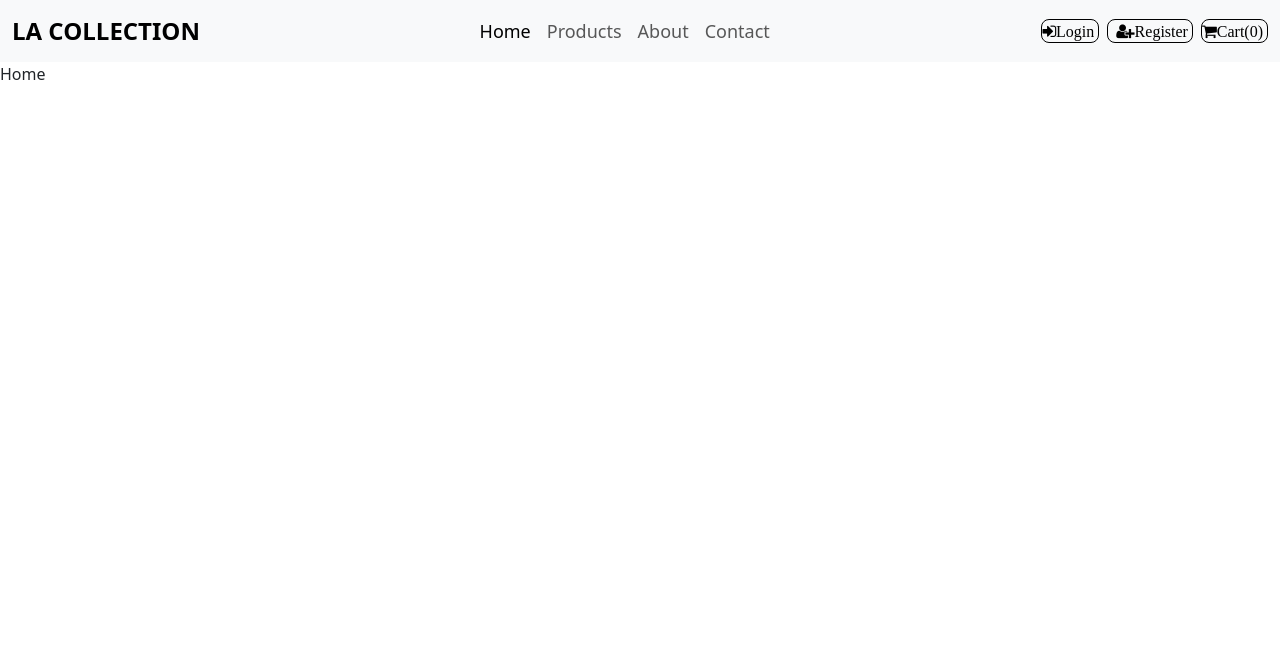
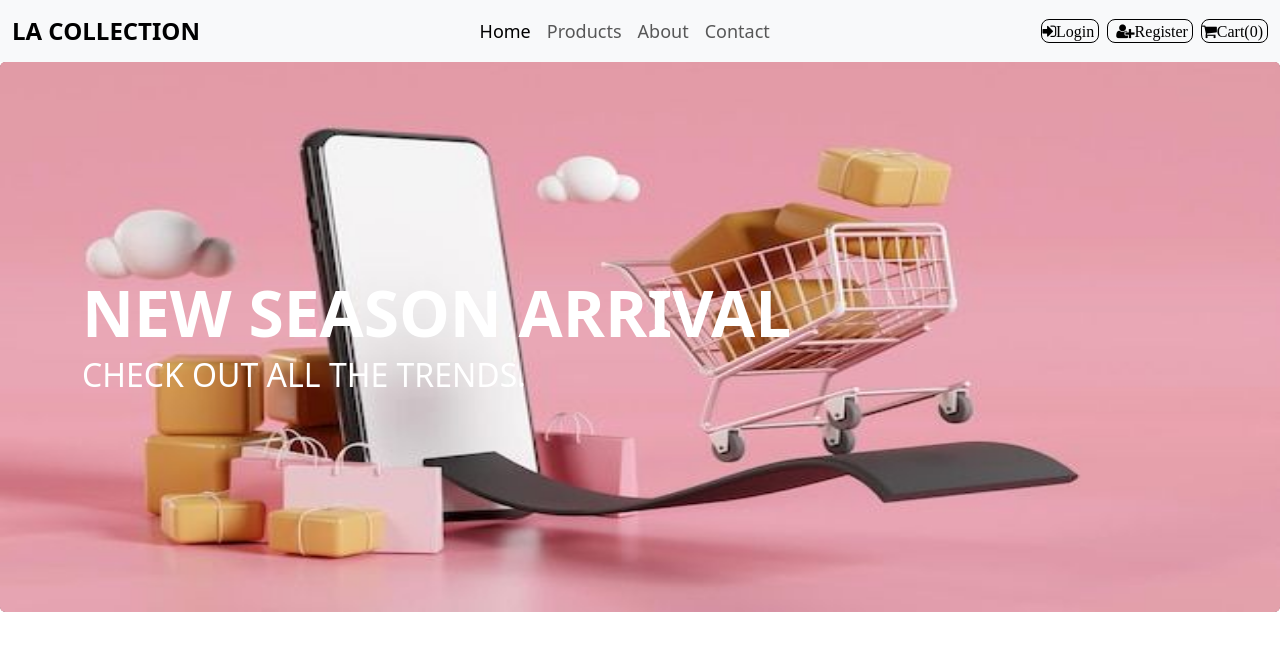
Before and after one commit to owinogabriel/React-Hooks-API, a React (Create React App) app in the folder commerce/: page / in a window 1280 px wide. Shown: the top 650 px of the page. Built offline with nearby package versions, Linux system fonts and the light colour scheme.

Commit message:
background image imported

```diff
--- a/commerce/src/component/Home.jsx
+++ b/commerce/src/component/Home.jsx
@@ -1,7 +1,18 @@
 import React from 'react'
+import bgImage from './assets/bg.jpg';
 
 export default function Home() {
   return (
-    <div>Home</div>
+    <div className="Hero">
+      <div class="card bg-dark text-white border-0">
+      <img src={bgImage} class="card-img" alt="Background" height="550px"/>
+      <div class="card-img-overlay d-flex flex-column justify-content-center">
+        <div className="container">
+
+        <h5 class="card-title display-3 fw-bolder mb-0">NEW SEASON ARRIVAL</h5>
+        <p class="card-text fs-2">CHECK OUT ALL THE TRENDS.</p>
+        </div>
+   </div></div>
+   </div>
   )
 }
```
